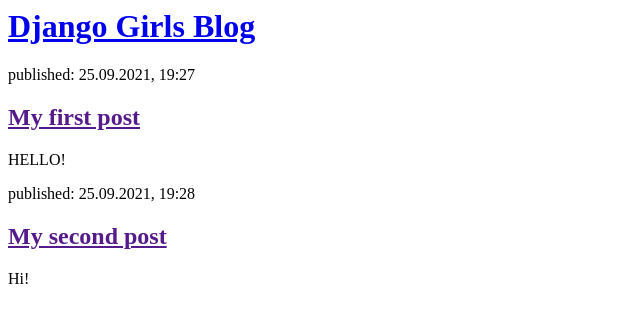
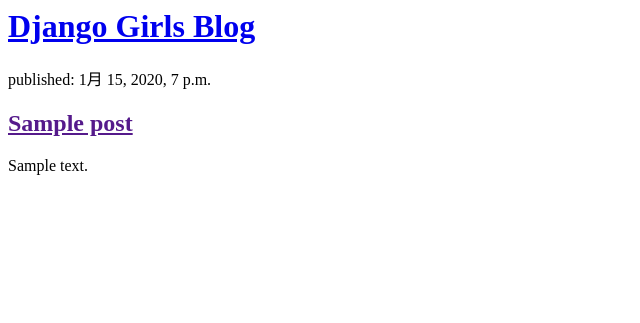
Before and after one commit to shizuuuu/my-first-blog, a Django app: page / in a window 1280 px wide. Shown: the top 323 px of the page, without its empty margins (0-640 px from the left). Run offline with Django 3.2, Linux system fonts and the light colour scheme; tables that the repository leaves empty hold one stand-in row (values such as "Sample post").

Commit message:
Modified templates to display posts from database.

```diff
--- a/blog/templates/blog/post_list.html
+++ b/blog/templates/blog/post_list.html
@@ -7,16 +7,13 @@
             <h1><a href="/">Django Girls Blog</a></h1>
         </div>
 
-        <div>
-            <p>published: 25.09.2021, 19:27</p>
-            <h2><a href="">My first post</a></h2>
-            <p>HELLO!</p>
-        </div>
+        {% for post in posts %}
+            <div>
+                <p>published: {{ post.published_date }}</p>
+                <h2><a href="">{{ post.title }}</a></h2>
+                <p>{{ post.text|linebreaksbr }}</p>
+            </div>
+        {% endfor %}
 
-        <div>
-            <p>published: 25.09.2021, 19:28</p>
-            <h2><a href="">My second post</a></h2>
-            <p>Hi!</p>
-        </div>
     </body>
 </html>
--- a/blog/views.py
+++ b/blog/views.py
@@ -1,4 +1,7 @@
 from django.shortcuts import render
+from django.utils import timezone
+from .models import Post
 
 def post_list(request):
-    return render(request, 'blog/post_list.html', {})
+    posts = Post.objects.filter(published_date__lte=timezone.now()).order_by('published_date')
+    return render(request, 'blog/post_list.html', {'posts': posts})
```
